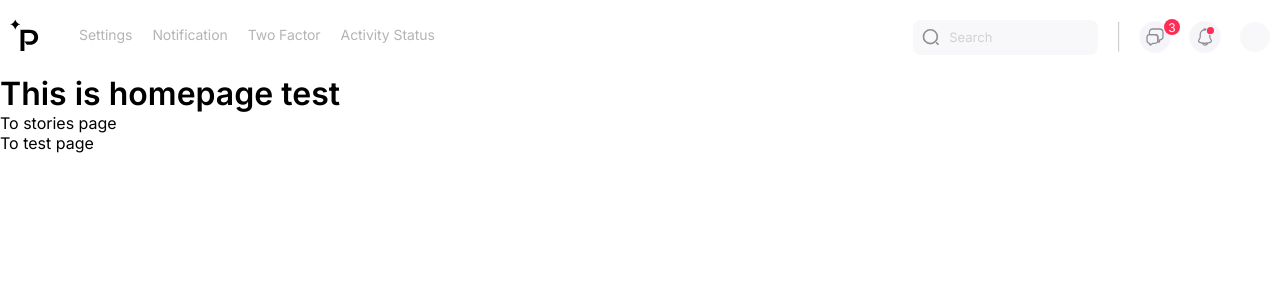
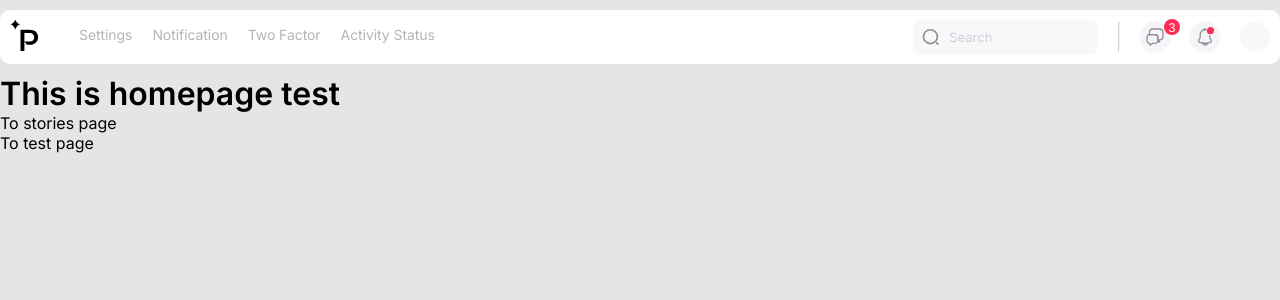
Before and after one commit to appwex/react-ui-components, a React (Create React App) app: page / in a window 1280 px wide. Shown: the top 300 px of the page. Built offline with nearby package versions, Linux system fonts and the light colour scheme.

Commit message:
minor page upadte

```diff
--- a/src/index.css
+++ b/src/index.css
@@ -9,6 +9,7 @@ body {
   font-style: normal;
   -webkit-font-smoothing: antialiased;
   -moz-osx-font-smoothing: grayscale;
+  background-color: #E5E5E5;
 }
 
 li {
```
